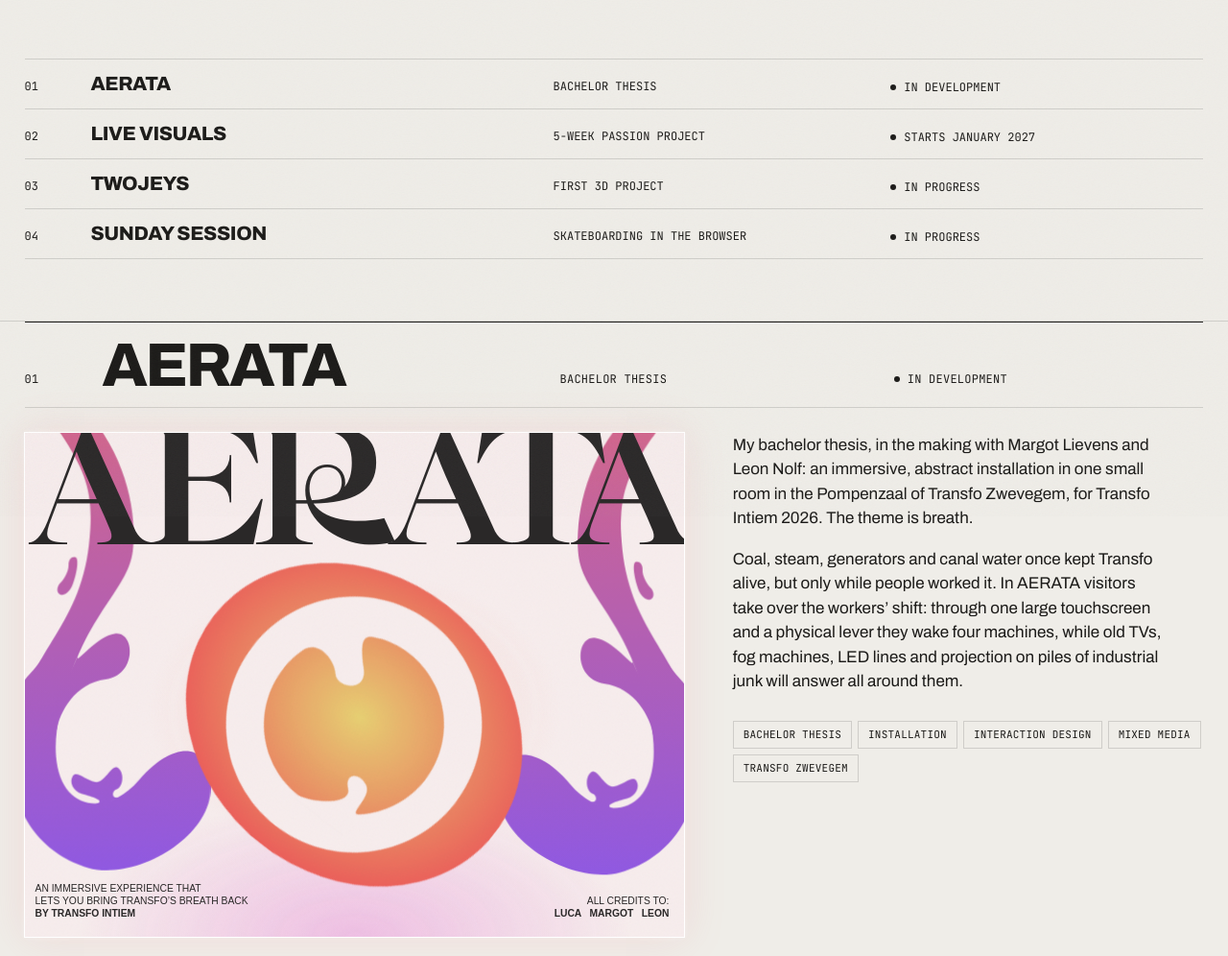
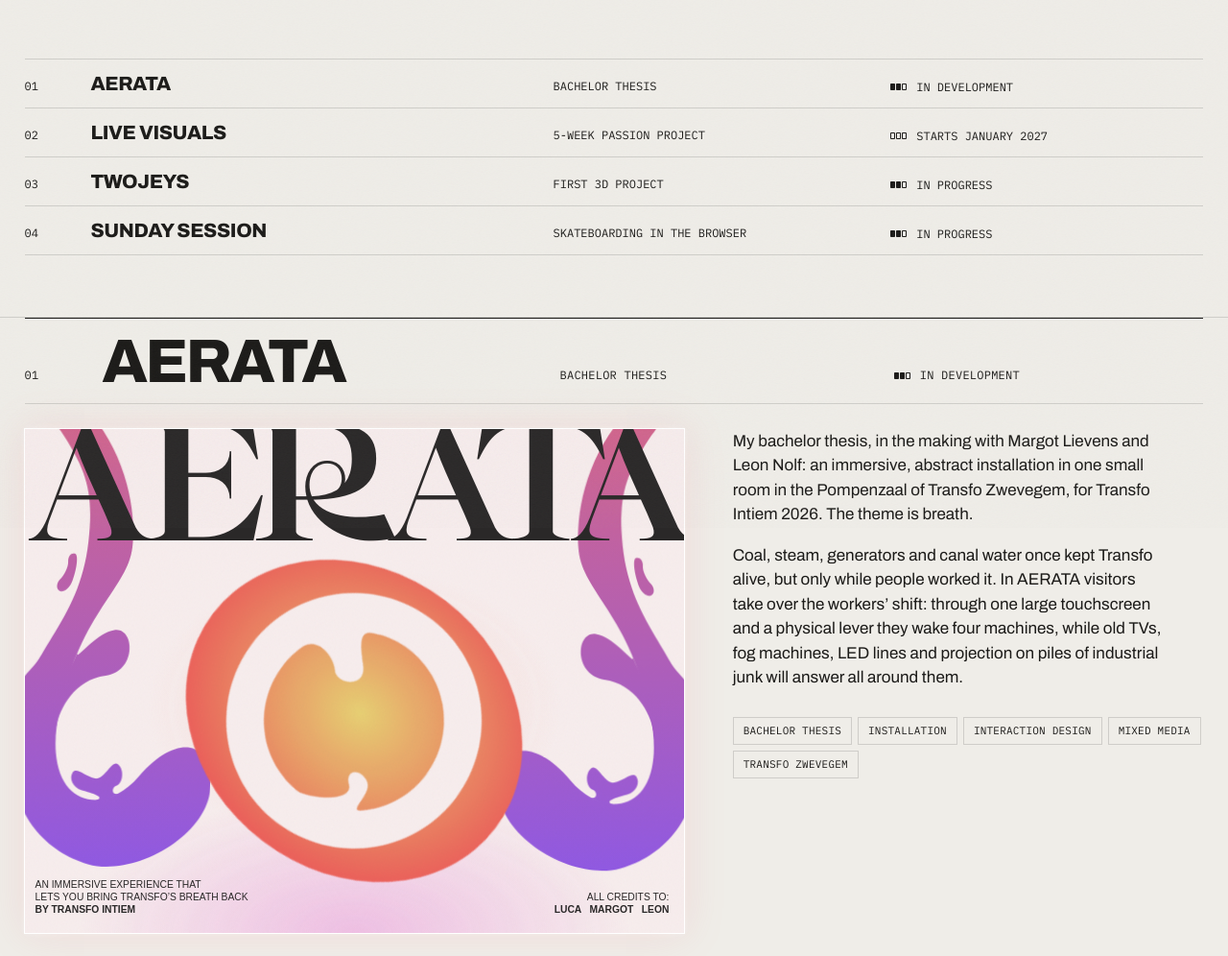
Before and after one commit to LucaHauspie/portfolio, a website: page wip.html in a window 1280 px wide. Shown: the part 674-1670 px from the top of the page at 96% size. Drawn offline with nearby package versions, Linux system fonts and the light colour scheme.

Commit message:
feat: update font family to IBM Plex Mono across multiple HTML files and enhance status icons

```diff
--- a/about.html
+++ b/about.html
@@ -8,7 +8,7 @@
   <link rel="icon" href="favicon.svg" type="image/svg+xml">
   <link rel="preconnect" href="https://fonts.googleapis.com">
   <link rel="preconnect" href="https://fonts.gstatic.com" crossorigin>
-  <link href="https://fonts.googleapis.com/css2?family=Archivo:ital,wdth,wght@0,62..125,100..900;1,62..125,100..900&family=JetBrains+Mono:wght@400;500&display=swap" rel="stylesheet">
+  <link href="https://fonts.googleapis.com/css2?family=Archivo:ital,wdth,wght@0,62..125,100..900;1,62..125,100..900&family=IBM+Plex+Mono:wght@400;500&display=swap" rel="stylesheet">
   <link rel="stylesheet" href="https://cdn.jsdelivr.net/npm/lenis@1.3.4/dist/lenis.css">
   <link rel="stylesheet" href="css/style.css">
   <script>setTimeout(function(){if(!window.__siteBooted){var t=document.querySelector('.transition');t&&t.remove();}},5000);</script>
--- a/css/style.css
+++ b/css/style.css
@@ -17,7 +17,7 @@
   --fg: var(--paper);
 
   --f-display: 'Archivo', 'Arial Narrow', Arial, sans-serif;
-  --f-mono: 'JetBrains Mono', ui-monospace, Menlo, monospace;
+  --f-mono: 'IBM Plex Mono', ui-monospace, Menlo, monospace;
 
   --gutter: clamp(16px, 2vw, 32px);
   --ease-out: cubic-bezier(0.16, 1, 0.3, 1);
@@ -2448,3 +2448,13 @@ body.project, .project main, .project .footer { background: var(--p-bg) !importa
   background: currentColor; transform-origin: left; animation: tline 1.2s cubic-bezier(.65,0,.35,1) both;
 }
 @keyframes tline { from { transform: scaleX(0); } to { transform: scaleX(1); } }
+
+/* small icons instead of pulsing dots: ink colour, square, still */
+.ico { flex: none; display: inline-block; width: 8px; height: 8px; vertical-align: middle; overflow: visible; }
+.ico--meter { width: 17px; height: 7px; }
+.ico--tv { width: 14px; height: 13px; }
+.ico rect, .ico path { vector-effect: non-scaling-stroke; stroke-width: 1px; }
+.pile-tag { display: inline-flex; align-items: center; gap: 6px; }
+.status { display: inline-flex; align-items: center; gap: 10px; }
+.status__dot, .wip-index__status i, .wip-entry__status i, .tag i, .pile-tag i { display: none !important; }
+.wip-index__status, .wip-entry__status { gap: 10px !important; }
--- a/js/home.js
+++ b/js/home.js
@@ -128,7 +128,7 @@
 
   // a small label above every project TV, so you can tell which ones play something
   const tagsEl = $('.pile-tags');
-  tagsEl.innerHTML = P.map((p, i) => `<span class="pile-tag"><i></i>${pad(i + 1)}<span>${p.title}</span></span>`).join('');
+  tagsEl.innerHTML = P.map((p, i) => `<span class="pile-tag"><svg class="ico" viewBox="0 0 8 8" aria-hidden="true"><path d="M1.5 1 L7 4 L1.5 7 Z" fill="currentColor"/></svg>${pad(i + 1)}<span>${p.title}</span></span>`).join('');
   const tags = $$('.pile-tag', tagsEl);
   const placeTags = () => {
     if (!pile || !hero.classList.contains('tags-on')) return;
--- a/js/wip.js
+++ b/js/wip.js
@@ -23,6 +23,12 @@
     const paras = (t) => String(t || '').split(/\n\s*\n/).map((x) => x.trim()).filter(Boolean).map((x) => `<p>${esc(x)}</p>`).join('');
 
     $('.wip-hero__intro').innerHTML = esc(sections.intro || '');
+    // status icon: three small blocks, two filled while it's being made, all empty before it starts
+    const meter = (w) => {
+      const n = w.soon ? 0 : 2;
+      return `<svg class="ico ico--meter" viewBox="0 0 17 7" aria-hidden="true">${[0, 1, 2].map((k) =>
+        `<rect x="${k * 6 + 0.5}" y="0.5" width="4" height="6" ${k < n ? 'fill="currentColor"' : 'fill="none"'} stroke="currentColor"/>`).join('')}</svg>`;
+    };
     const slug = (w) => `now-${w.title.toLowerCase().replace(/[^a-z0-9]+/g, '-')}`;
 
     // index under the title: everything on one hairline table, each line jumps to its item
@@ -33,7 +39,7 @@
           <span class="wip-index__num">${pad(i + 1)}</span>
           <span class="wip-index__title">${esc(w.title)}</span>
           <span class="wip-index__kind">${esc(w.kind)}</span>
-          <span class="wip-index__status"><i></i>${esc(w.status || Site.t('wipStatus'))}</span>
+          <span class="wip-index__status">${meter(w)}${esc(w.status || Site.t('wipStatus'))}</span>
         </a></li>`).join('')}
       </ol>`);
 
@@ -78,7 +84,7 @@
           <span class="wip-entry__num mono">${pad(i + 1)}</span>
           <h2 class="wip-entry__title">${esc(w.title)}</h2>
           <span class="wip-entry__kind mono">${esc(w.kind)}</span>
-          <span class="wip-entry__status mono"><i></i>${esc(w.status || Site.t('wipStatus'))}</span>
+          <span class="wip-entry__status mono">${meter(w)}${esc(w.status || Site.t('wipStatus'))}</span>
         </header>
         <div class="wip-entry__body">
           <div class="wip-entry__media" data-reveal="clip">${media(w)}</div>
--- a/wip.html
+++ b/wip.html
@@ -8,7 +8,7 @@
   <link rel="icon" href="favicon.svg" type="image/svg+xml">
   <link rel="preconnect" href="https://fonts.googleapis.com">
   <link rel="preconnect" href="https://fonts.gstatic.com" crossorigin>
-  <link href="https://fonts.googleapis.com/css2?family=Archivo:ital,wdth,wght@0,62..125,100..900;1,62..125,100..900&family=JetBrains+Mono:wght@400;500&display=swap" rel="stylesheet">
+  <link href="https://fonts.googleapis.com/css2?family=Archivo:ital,wdth,wght@0,62..125,100..900;1,62..125,100..900&family=IBM+Plex+Mono:wght@400;500&display=swap" rel="stylesheet">
   <link rel="stylesheet" href="https://cdn.jsdelivr.net/npm/lenis@1.3.4/dist/lenis.css">
   <link rel="stylesheet" href="css/style.css">
   <script>setTimeout(function(){if(!window.__siteBooted){var t=document.querySelector('.transition');t&&t.remove();}},5000);</script>
```
Also changed, not shown: archive.html (+1 -1 lines), contact.html (+2 -2 lines), index.html (+1 -1 lines), project.html (+1 -1 lines).
